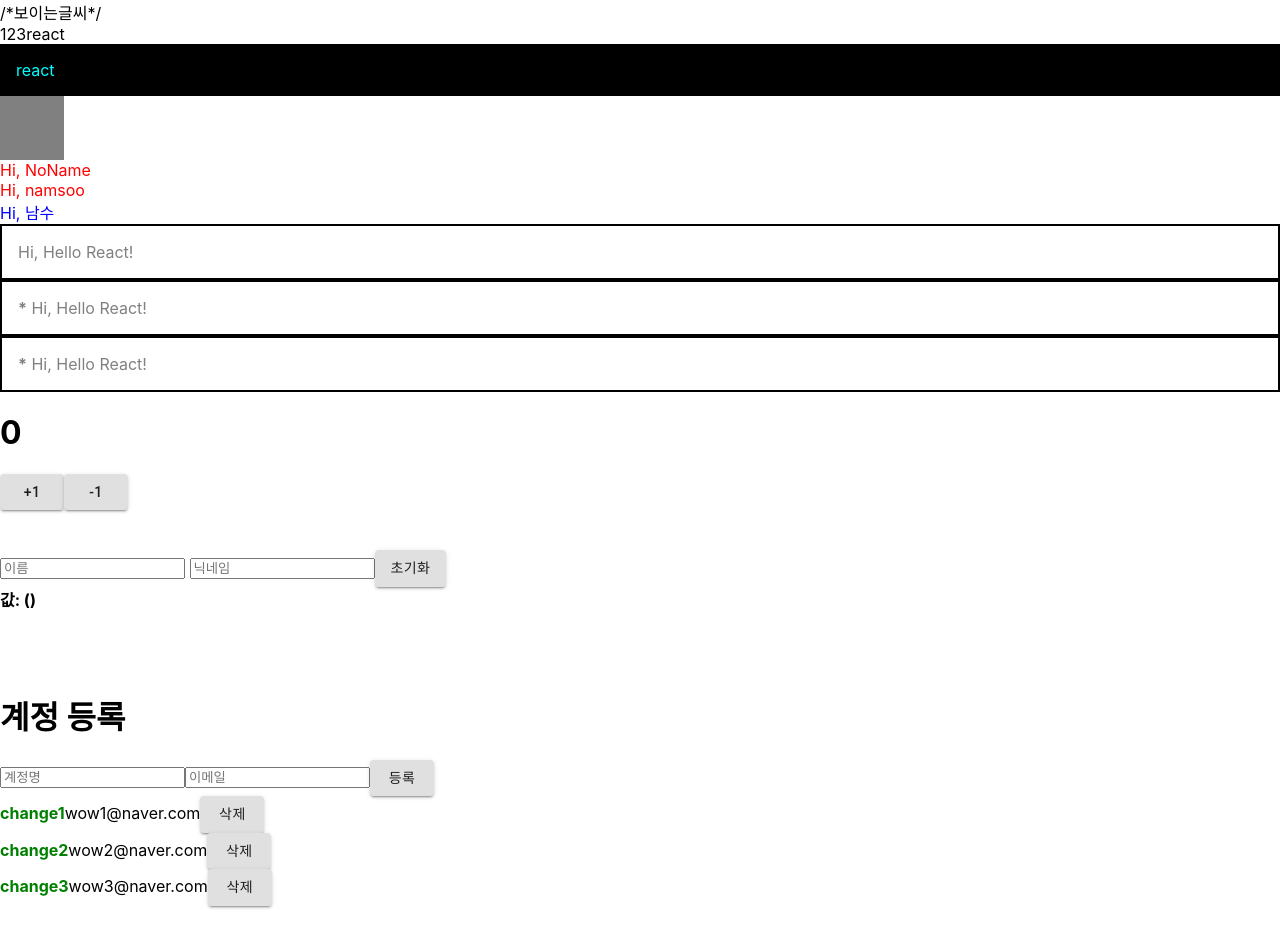
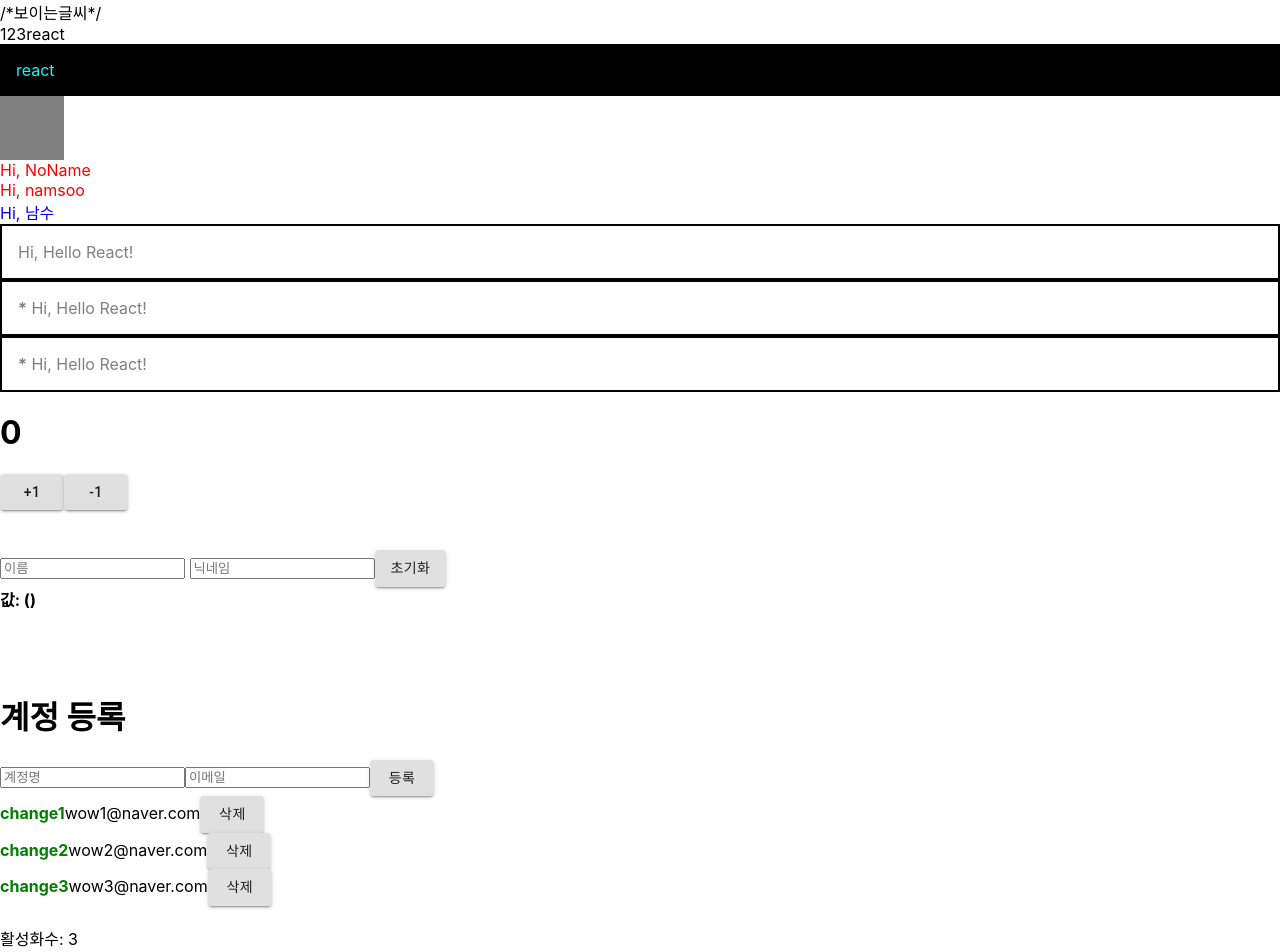
Before and after one commit to namsoo5/ReactStudy, a React (Create React App) app in the folder begin-react/: page / in a window 1280 px wide. Shown: the top 952 px of the page. Built offline with nearby package versions, Linux system fonts and the light colour scheme.

Commit message:
useCallback

```diff
--- a/begin-react/src/App.js
+++ b/begin-react/src/App.js
@@ -1,4 +1,4 @@
-import React, { useRef, useState} from 'react';
+import React, { useRef, useState, useMemo, useCallback} from 'react';
 import Hello2 from './Hello';
 import Wrapper from './Wrapper'
 import Counter from './Counter'
@@ -6,6 +6,11 @@ import './App.css';
 import InputSample from './InputSample';
 import UserList from './UserList'
 import CreateUser from './CreateUser';
+
+function countActiveUsers(users) {
+  console.log("활성화 수 체크...")
+  return users.filter(user => user.active).length
+}
 
 function App() {
 
@@ -43,7 +48,8 @@ function App() {
 
   const { username, email } = inputs
 
-  const onChange = e => {
+  const onChange = useCallback(
+    e => {
       const { name, value } = e.target
 
       setInputs({
@@ -51,7 +57,16 @@ function App() {
         [name]: value
       })
 
-  }
+    }, [inputs]
+  )
+  // const onChange = e => {
+  //   const { name, value } = e.target
+
+  //   setInputs({
+  //     ...inputs,
+  //     [name]: value
+  //   })
+  // }
 
   const [users, setUsers] = useState(
     [
@@ -100,18 +115,25 @@ function App() {
     nextId.current += 1
   }
 
-  const onRemove = id => {
+  const onRemove =useCallback(
+    id => {
       // id가일치 하지않는 원소들만 가지고새로운 배열을 생성
       setUsers(users.filter(user => user.id !== id))
-  }
+    }, [users, username, email]
+  )
 
-  const onToggle = id => {
+  const onToggle = useCallback(
+    id => {
       setUsers(
         users.map(user =>
             user.id == id ? { ...user, active: !user.active} : user
           )
       )
-  }
+  }, [users]
+  )
+
+  // const count = countActiveUsers(users)
+  const count = useMemo(() => countActiveUsers(users), [users])
 
   return (
     <div>
@@ -154,6 +176,8 @@ function App() {
       <UserList users={users} onRemove={onRemove} onToggle={onToggle} />
 
       <br />
+      <div>활성화수: {count}</div>
+
       <br />
       <br />
       <br />
```
Lines whose indentation alone changed are shown as unchanged.
